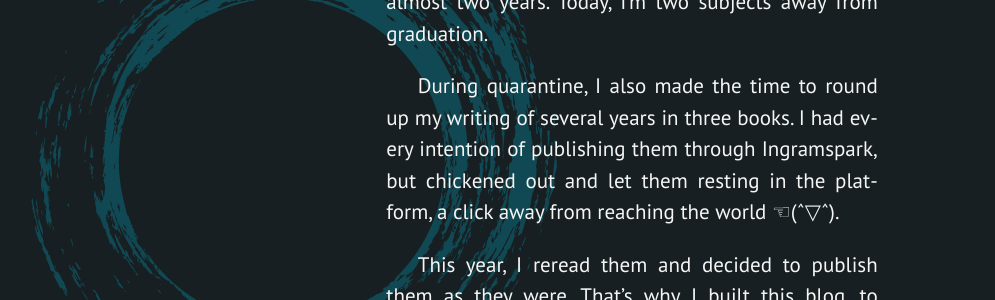
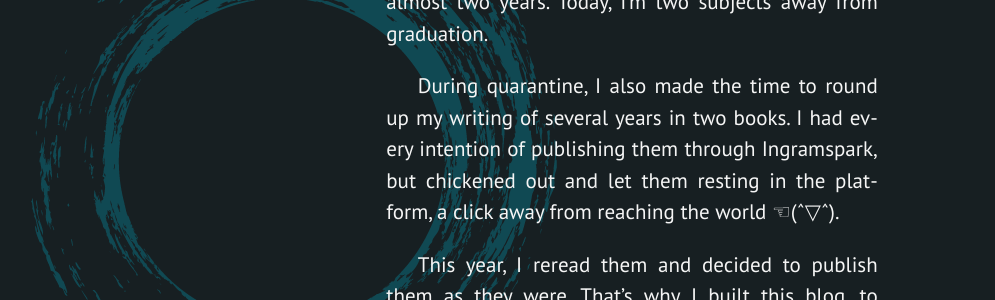
Before and after one commit to silvialohrmann/editorial, a Jekyll site: the page built from about.md, in a window 1280 px wide and 900 px high, scrolled down 1307 px. Shown: the part 188-488 px from the top of the window, without its empty margins (8-1003 px from the left). Built offline with Jekyll 4.4.1, drawn with Linux system fonts in a browser that asks for light colours; some of the changed text lies outside the part shown.

Commit message:
Update about.md

```diff
--- a/about.md
+++ b/about.md
@@ -15,7 +15,7 @@
 
 Slow-paced, I had passed five out of twenty-four subjects before the pandemic. Then, due to home-office, I could dedicate myself to studying non-stop for almost two years. Today, I'm two subjects away from graduation.
 
-During quarantine, I also made the time to round up my writing of several years in three books. I had every intention of publishing them through Ingramspark, but chickened out and let them resting in the platform, a click away from reaching the world ☜(ˆ▽ˆ).
+During quarantine, I also made the time to round up my writing of several years in two books. I had every intention of publishing them through Ingramspark, but chickened out and let them resting in the platform, a click away from reaching the world ☜(ˆ▽ˆ).
 
 This year, I reread them and decided to publish them as they were. That's why I built this blog, to reedit the texts for a future second edition of each. The books are:
 <div style="margin:auto;">
@@ -26,10 +26,6 @@
  <div style="margin:50px auto; padding:25px; background: whitesmoke;" id="intro">
 <img style="margin:25px auto;" src="/assets/images/Intro%20-%20cover.jpg" alt="Intro" width="250">
 <p style="max-width:13em; color:#0b0404; margin:0 auto 25px; text-align: left;"><a style="color:#0b0404;" href="https://editorial.silvialohrmann.com/categories/#Intro">Intro</a>, an introspective nar&shy;rative dealing with the relation universe-human.</p>
- </div>
- <div style="margin:50px auto; padding:25px; background: whitesmoke;" id="multiversal">
-<img style="margin:25px auto;" src="/assets/images/Multiversal%20-%20cover.jpg" alt="Multiversal" width="250">
-<p style="max-width:13em; color:#0b0404; margin:0 auto 25px; text-align: left;"><a style="color:#0b0404;" href="https://editorial.silvialohrmann.com/categories/#Multiversal">Multiversal</a>, a story told from the viewpoint of a fifteen-year-old girl who lives with her mother and friends in a strange city that cyclically suffers a total reconfiguration.</p>
  </div>
  </div>
  <p>In this blog, you'll also find a number of <a style="color:whitesmoke;" href="https://editorial.silvialohrmann.com/categories/#Microstories">microstories</a> I wrote between the years 2011 and 2016.</p>
```
